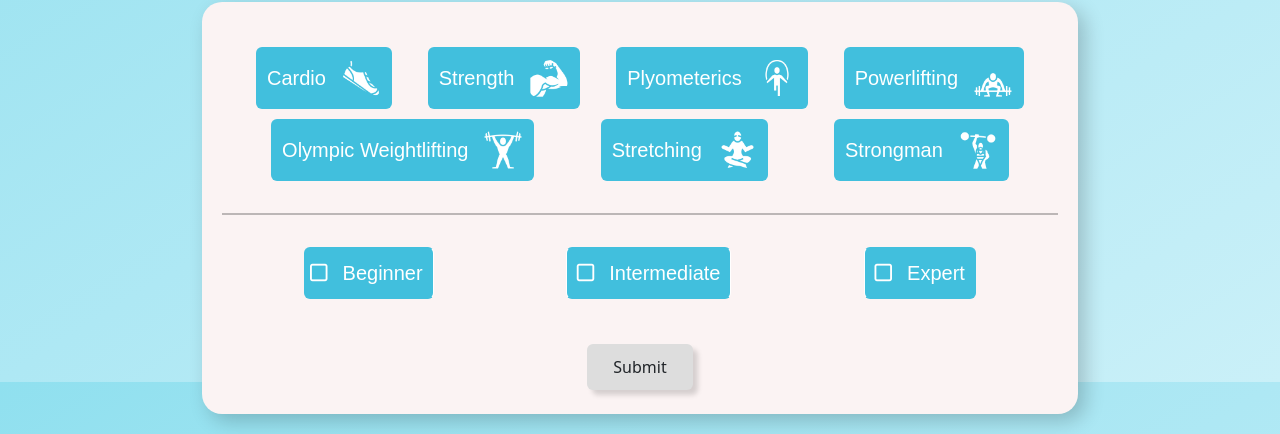
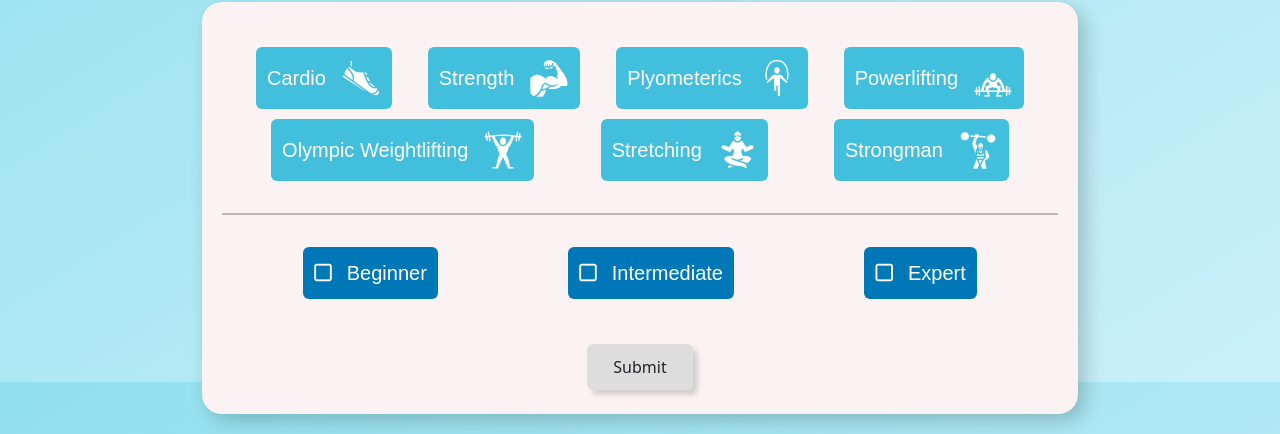
Before and after one commit to mirandamorton1/Music-N-Motion, a website: page html/workoutSelect.html in a window 1280 px wide. Shown: the part 418-852 px from the top of the page. Drawn offline with nearby package versions, Linux system fonts and the light colour scheme; a web font is replaced by a local one.

Commit message:
more radio buttong styling

```diff
--- a/css/workoutSelect.css
+++ b/css/workoutSelect.css
@@ -113,3 +113,9 @@ input[type="radio"]:checked + label .fa-hover-hidden {
   width: 40px;
   border-radius: 10px;
 }
+
+
+.group {
+  background-color: #0077B6 !important;
+  justify-content: space-evenly !important;
+}
--- a/html/workoutSelect.html
+++ b/html/workoutSelect.html
@@ -72,15 +72,15 @@
 
             <div class="btn" id="form-2" role="group" aria-label="Basic radio toggle button group">
                 <input type="radio" class="btn-check" name="level" id="beginner" value="beginner" autocomplete="off" >
-                <label class="btn justify-content-evenly" style="border-right: 1px solid white; padding-left: 5px;" for="beginner" ><i class="fa-regular fa-square  fa-hover-hidden"></i>
+                <label class="btn group" id="beginner" for="beginner" ><i class="fa-regular fa-square  fa-hover-hidden"></i>
                   <i class="fa-regular fa-square-check fa-hover-show" id="box"></i><span style="padding-left: 15px;">Beginner</span></label>
 
                 <input type="radio" class="btn-check" name="level" id="intermediate" value="intermediate" autocomplete="off" >
-                <label class="btn justify-content-evenly" style="border-left: 1px solid white; border-right: 1px solid white;" for="intermediate"><i class="fa-regular fa-square  fa-hover-hidden"></i>
+                <label class="btn group" id="intermediate" for="intermediate"><i class="fa-regular fa-square  fa-hover-hidden"></i>
                   <i class="fa-regular fa-square-check fa-hover-show" id="box"></i><span style="padding-left: 15px;">Intermediate</span></label>
 
                 <input type="radio" class="btn-check" name="level" id="expert" value="expert" autocomplete="off" >
-                <label class="btn justify-content-evenly" style ="border-left: 1px solid white;" for="expert"><i class="fa-regular fa-square  fa-hover-hidden"></i>
+                <label class="btn group" id="expert" for="expert"><i class="fa-regular fa-square  fa-hover-hidden"></i>
                   <i class="fa-regular fa-square-check fa-hover-show" id="box"></i><span style="padding-left: 15px;">Expert</span></label>
             </div>
           <br>
```
